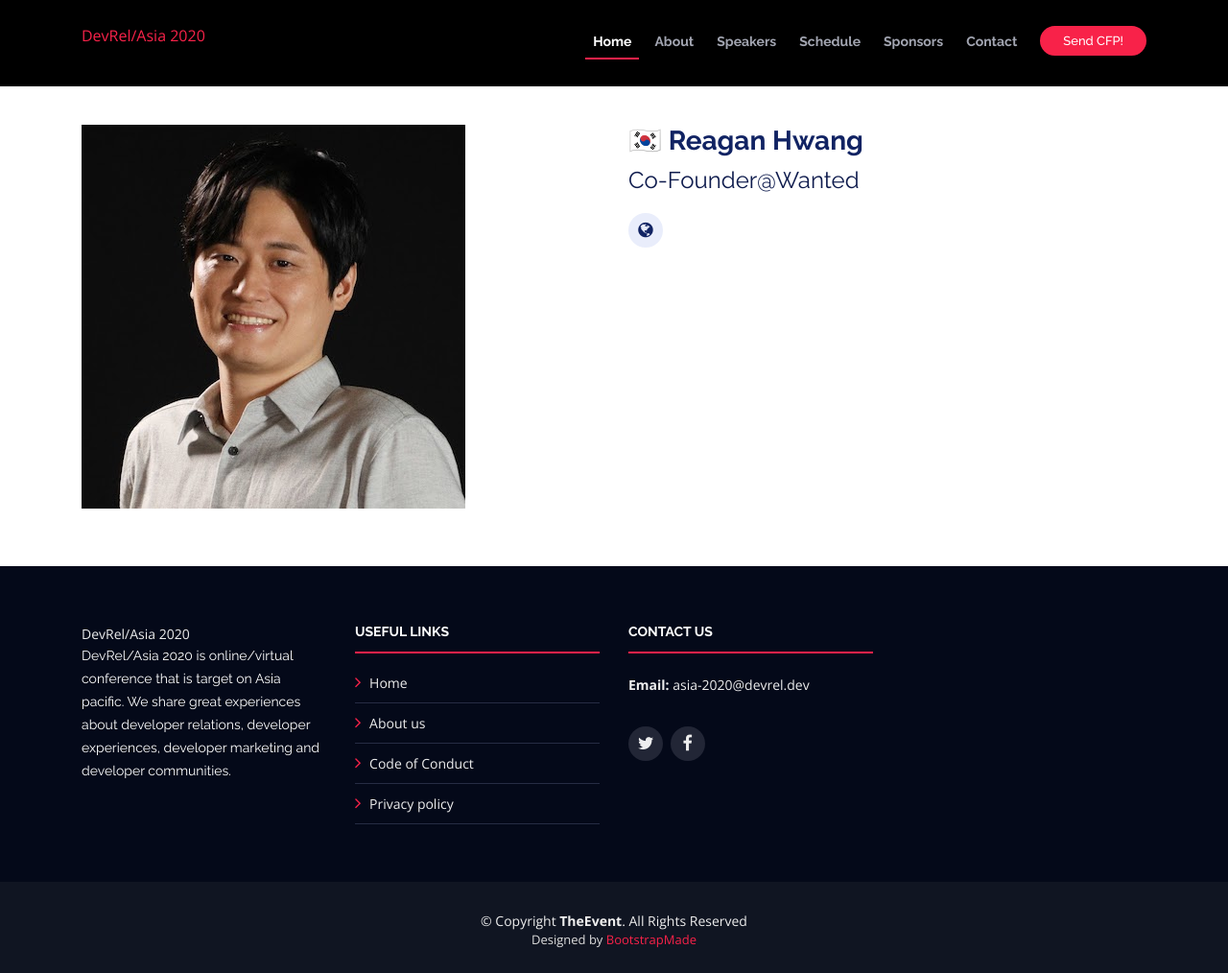
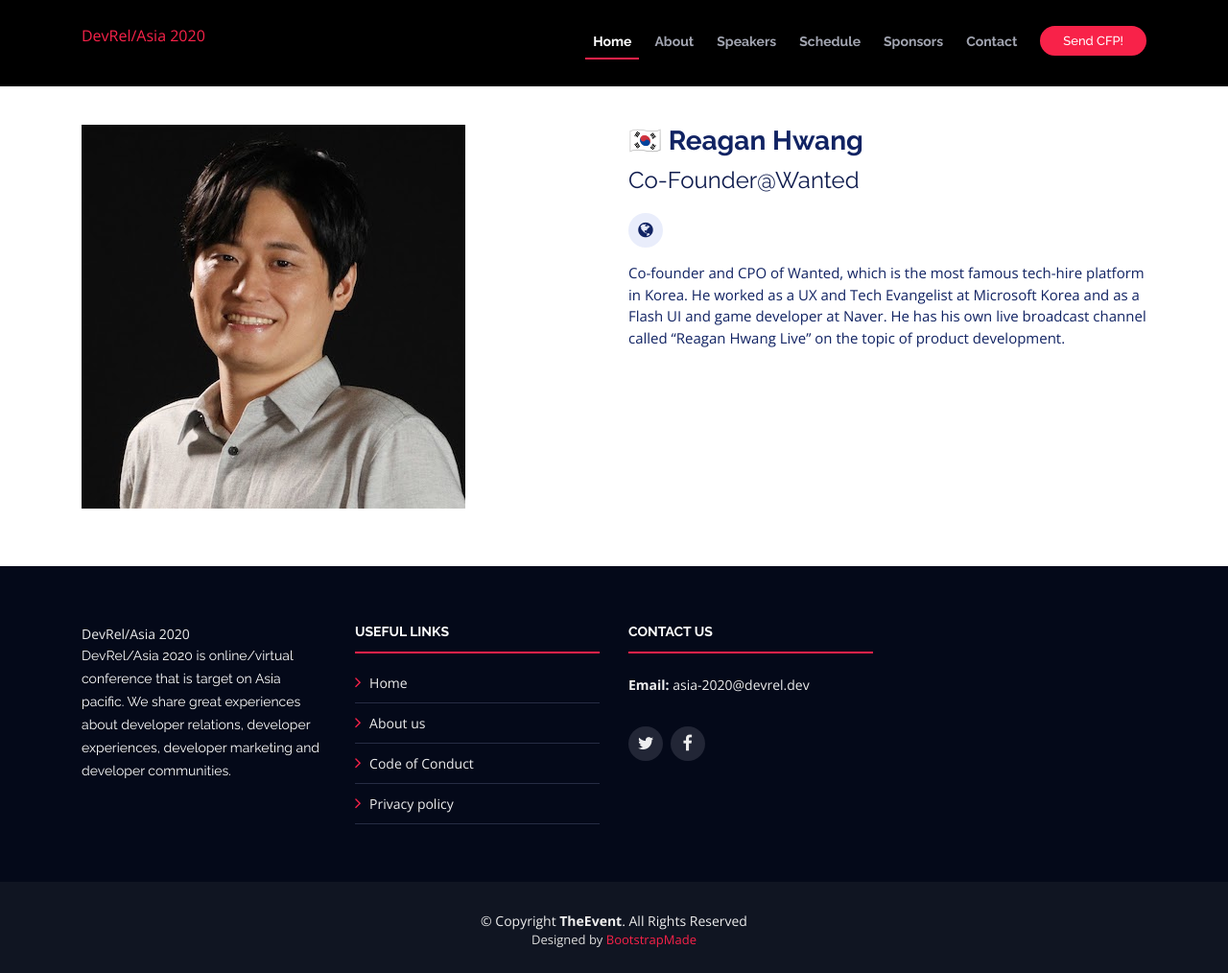
Before and after one commit to DevRel-Asia/asia-2020, a Jekyll site: the page built from organizers/reagan.md, in a window 1280 px wide and 1014 px high. Shown: the whole window at 96% size. Built offline with Jekyll 4.4.1, drawn with Linux system fonts in a browser that asks for light colours.

Commit message:
Auto update

```diff
--- a/_data/organizers.json
+++ b/_data/organizers.json
@@ -225,7 +225,7 @@
     "company_english": "Wanted",
     "title_english": "Co-Founder",
     "name_english": "Reagan Hwang",
-    "profile_english": "",
+    "profile_english": "Co-founder and CPO of Wanted, which is the most famous tech-hire platform in Korea. He worked as a UX and Tech Evangelist at Microsoft Korea and as a Flash UI and game developer at Naver. He has his own live broadcast channel called \"Reagan Hwang Live\" on the topic of product development.",
     "organized": "Korea",
     "main_language": "Korean",
     "company_your_language": "원티드랩",
```
